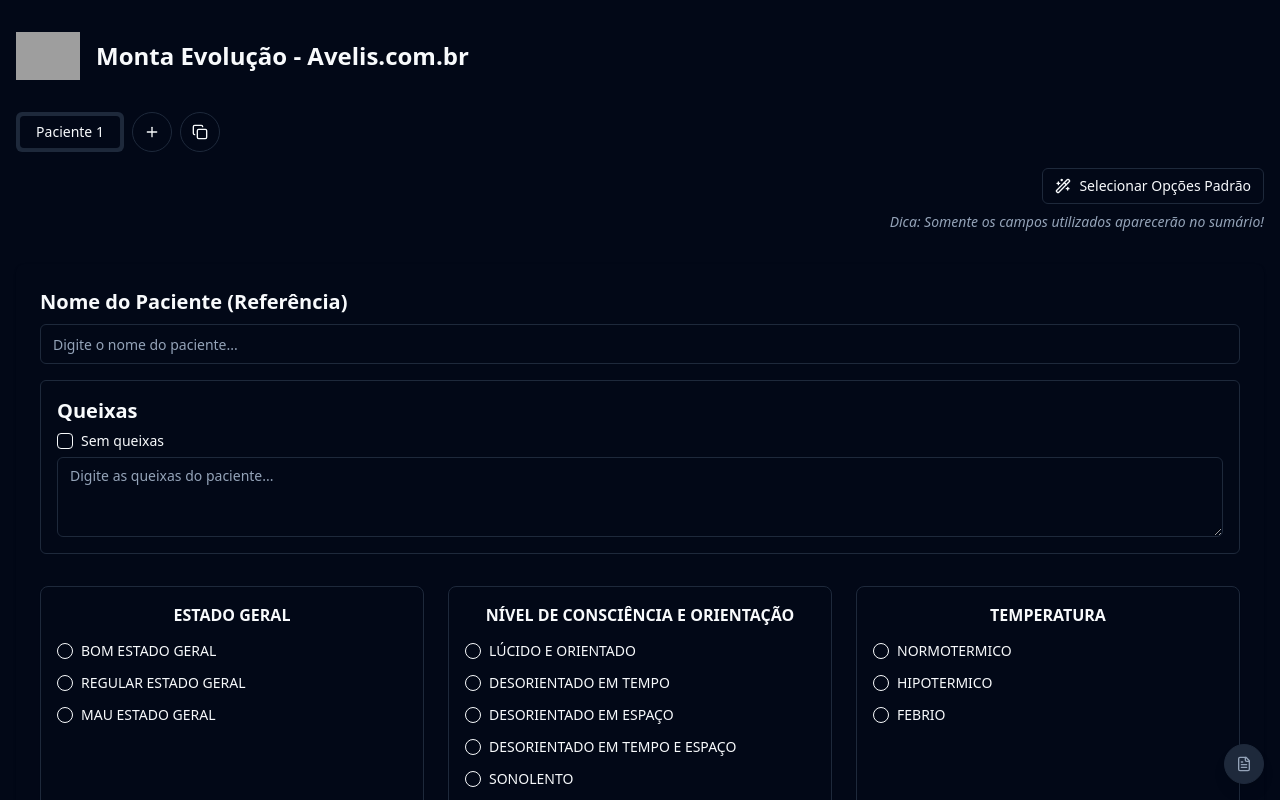
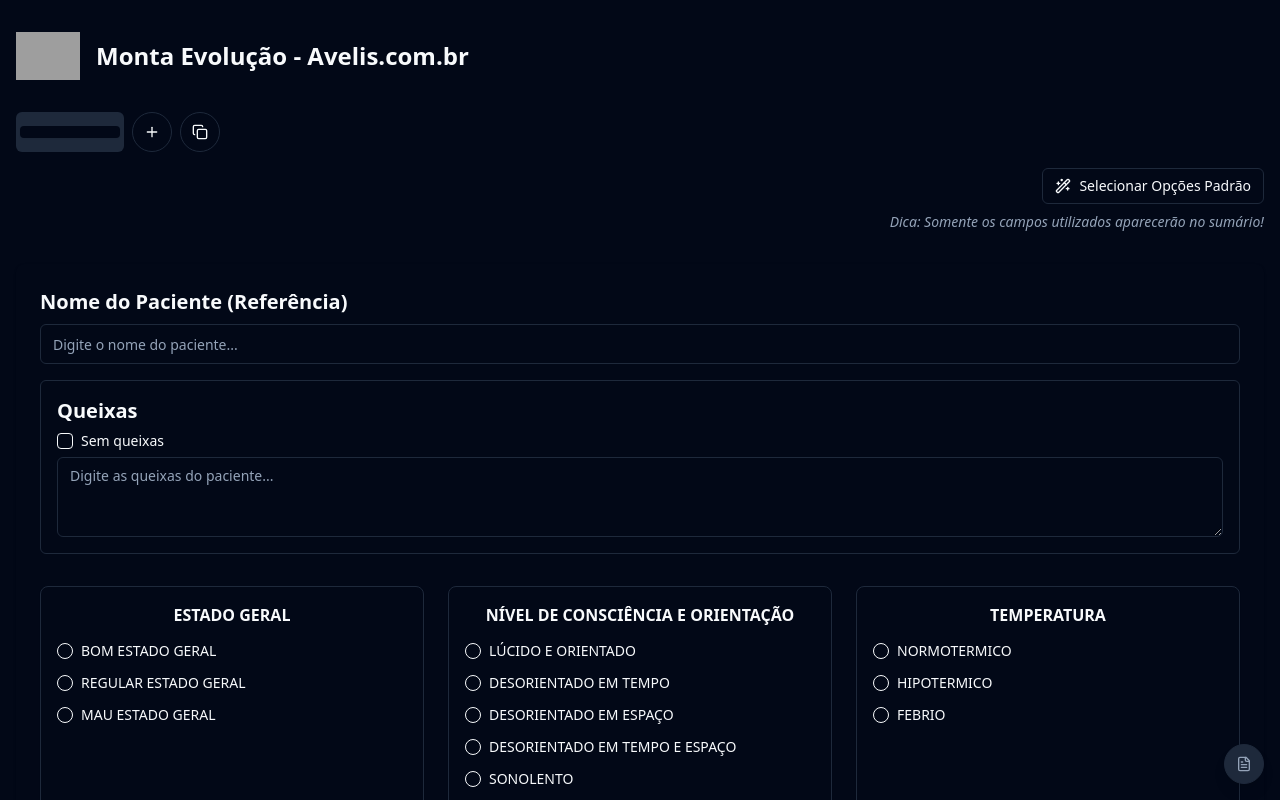
Before and after one commit to DrLeandrin/mediform-summary-builder, a React (Vite) app: page / in a window 1280 px wide. Shown: the top 800 px of the page. Built offline with nearby package versions, Linux system fonts and the light colour scheme; grey boxes are pictures that could not be loaded.

Commit message:
Update tab name to match patient name
Ensure that the tab name reflects the value entered in the "nome do paciente" input field. This change will synchronize the tab name with the patient's name for better consistency and user experience.
[skip gpt_engineer]

```diff
--- a/src/components/tab/TabContainer.tsx
+++ b/src/components/tab/TabContainer.tsx
@@ -54,6 +54,13 @@ const TabContainer: React.FC<TabContainerProps> = ({
     onDeleteTab(tabId);
   };
 
+  const handleFormChange = (tabId: string, newData: Partial<FormData>) => {
+    if (newData.pacienteNome) {
+      onTabNameChange(tabId, newData.pacienteNome);
+    }
+    onFormChange(tabId, newData);
+  };
+
   return (
     <Tabs value={activeTab} onValueChange={onTabChange} className="w-full">
       <div className="flex items-center gap-2 mb-4">
@@ -79,7 +86,7 @@ const TabContainer: React.FC<TabContainerProps> = ({
           <TabContent
             formData={tab.formData}
             summary={tab.summary}
-            onChange={(newData) => onFormChange(tab.id, newData)}
+            onChange={(newData) => handleFormChange(tab.id, newData)}
             onSummaryChange={(newSummary) => onSummaryChange(tab.id, newSummary)}
             onReset={() => onReset(tab.id)}
           />
--- a/src/hooks/useTabs.tsx
+++ b/src/hooks/useTabs.tsx
@@ -15,7 +15,7 @@ export const useTabs = () => {
   const [tabs, setTabs] = useState<PatientTab[]>([
     {
       id: "1",
-      name: "Paciente 1",
+      name: "",
       formData: initialFormData,
       summary: "",
       isEditing: false,
@@ -63,7 +63,7 @@ export const useTabs = () => {
       ...prevTabs,
       {
         id: newId,
-        name: `Paciente ${newId}`,
+        name: "",
         formData: initialFormData,
         summary: "",
         isEditing: false,
```
